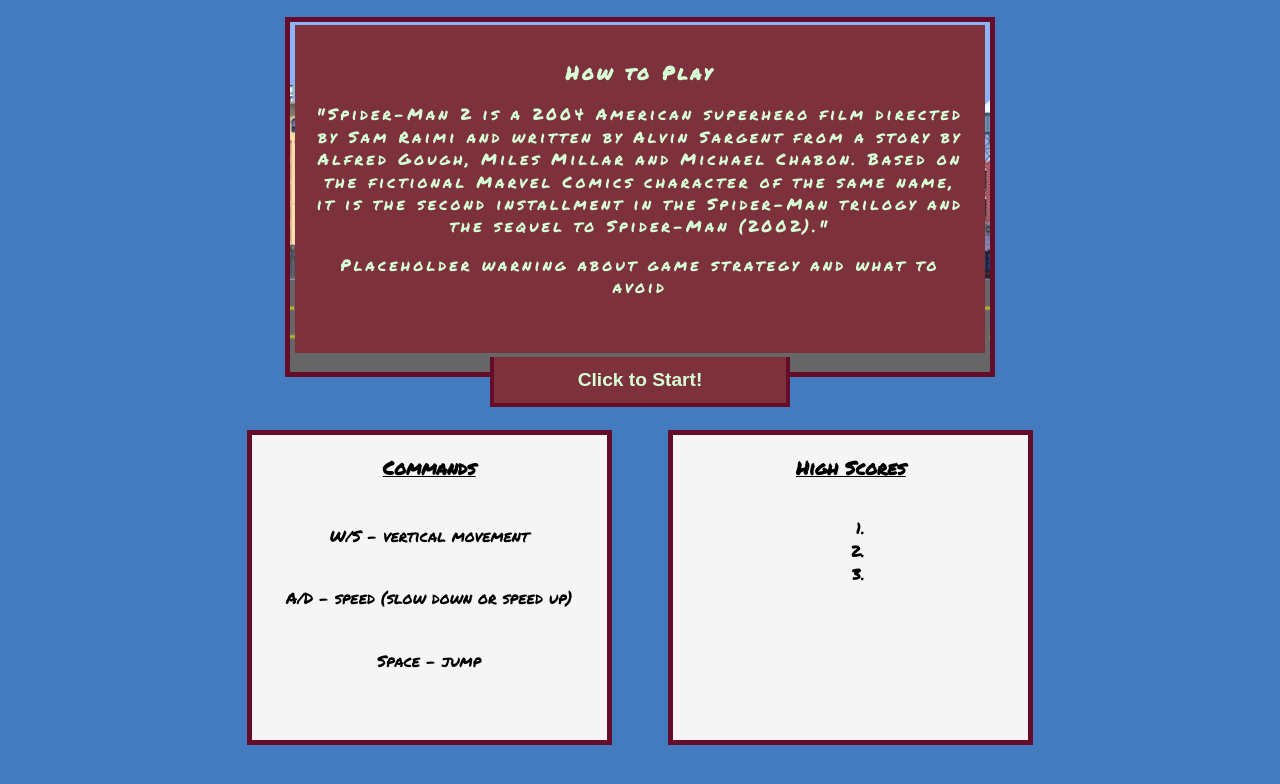
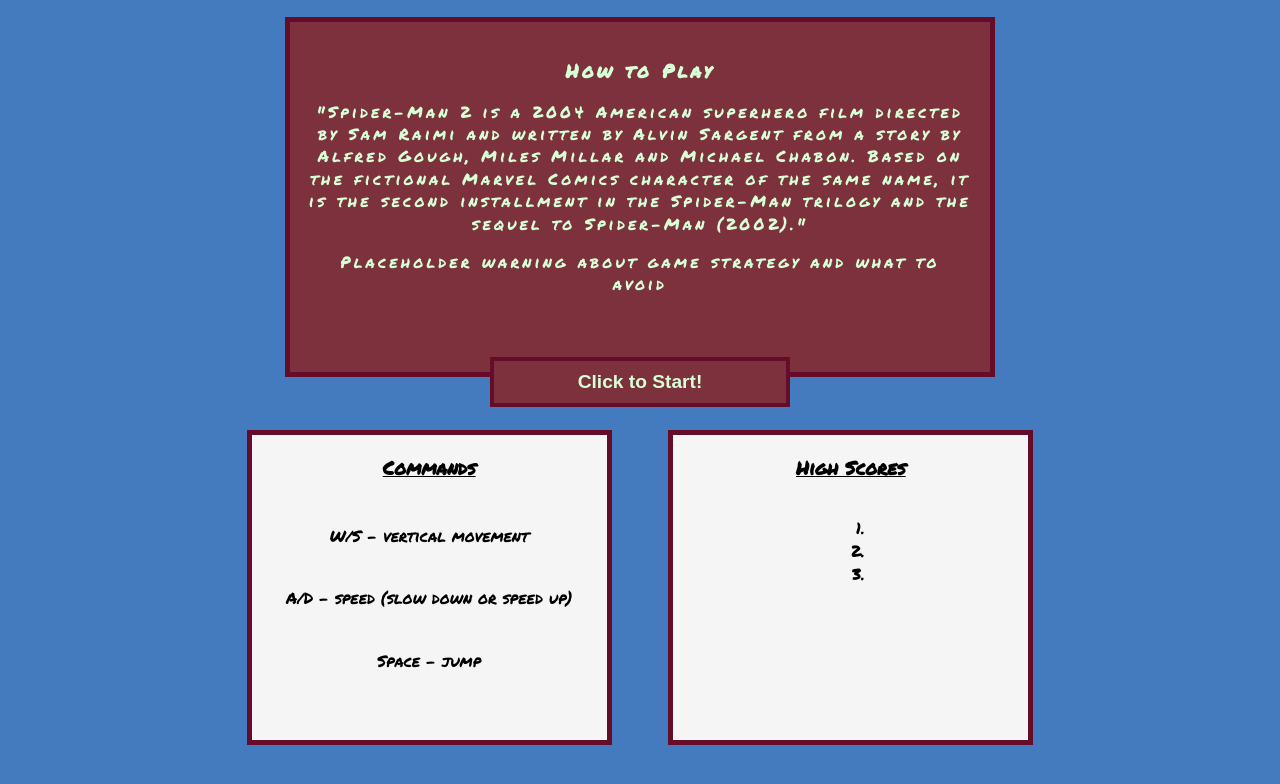
Before and after one commit to pambonian/pizza-time-game, a plain HTML site: page index.html in a window 1280 px wide. Shown: the part 114-898 px from the top of the page. Drawn offline with Linux system fonts and the light colour scheme.

Commit message:
css change modal and button

```diff
--- a/css/style.css
+++ b/css/style.css
@@ -65,17 +65,16 @@
     width: 300px;
     font-size: 1.2em;
     border: 4.5px solid #660c2b;
-    border-top: none;
 
 }
 
 .modal {
-    width: 680px;
+    width: 690px;
     padding: 5px;
-    height: 318px;
+    height: 340px;
     position: absolute;
-    top: 28px;
-    left: 10px;
+    top: 25px;
+    left: 5px;
     background: rgb(124, 49, 61);
 }
 
```
